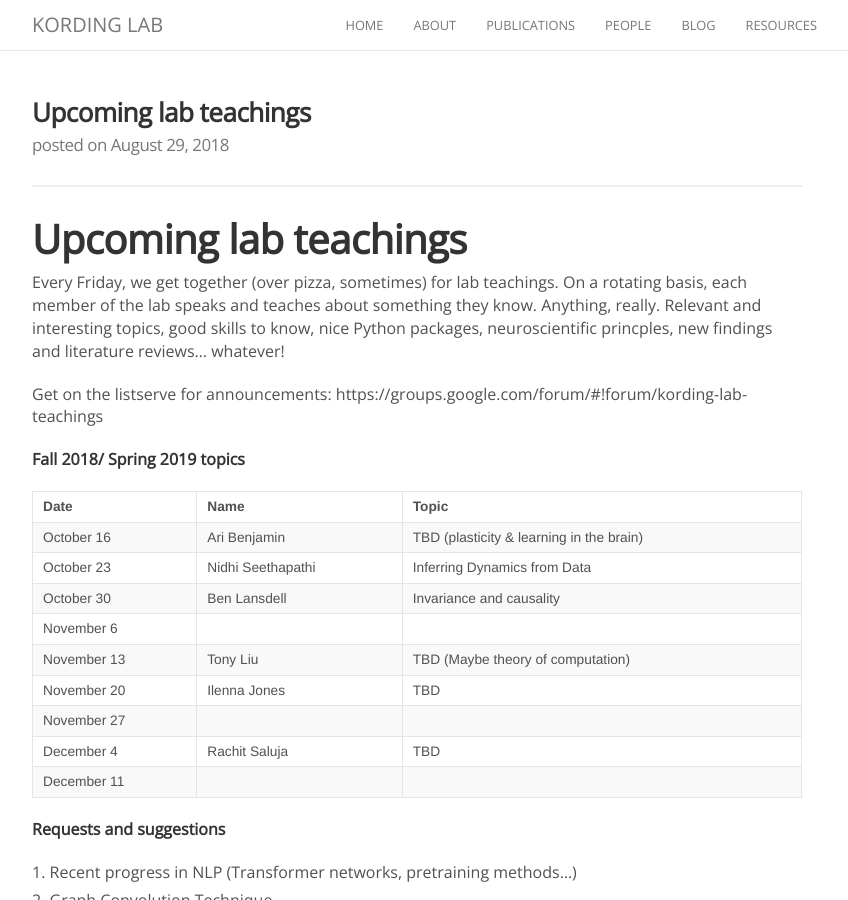
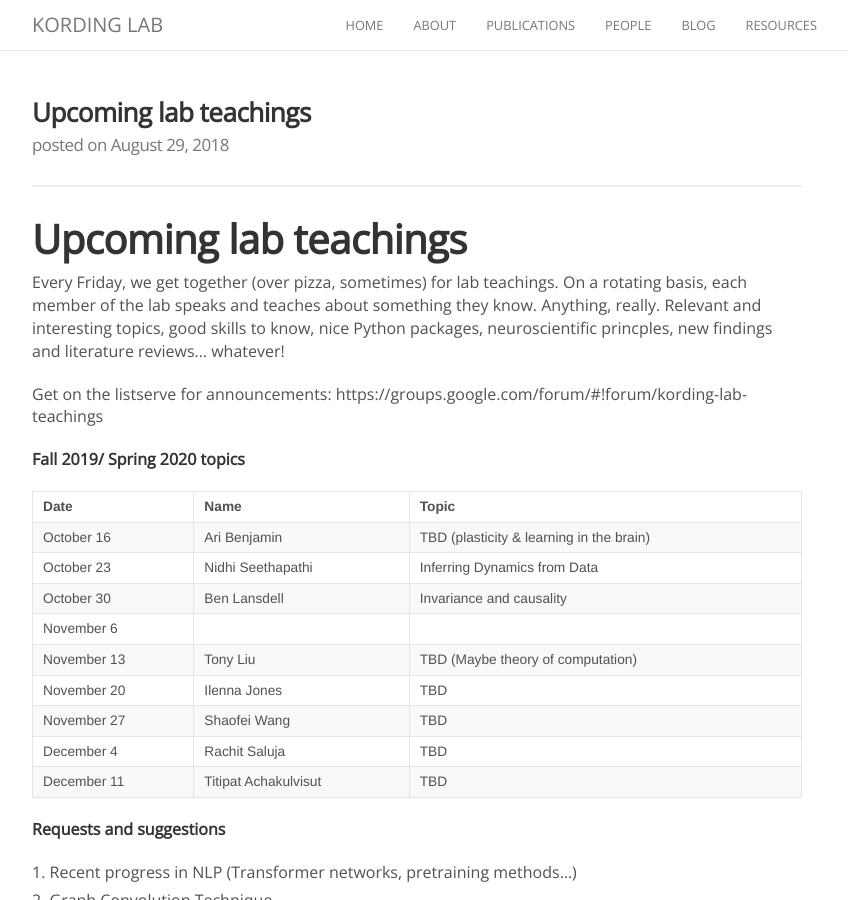
Before and after one commit to KordingLab/KordingLab.github.io, a Jekyll site: the page built from _posts/2018-08-29-upcoming-lab-teaching.md, in a window 1280 px wide and 900 px high. Shown: the whole window, without its empty margins (223-1071 px from the left). Built offline with Jekyll 4.4.1, drawn with Linux system fonts in a browser that asks for light colours; nearby versions of some CDN libraries; comment, search, counter and statistics services are not loaded.

Commit message:
Update lab teaching, correct year

```diff
--- a/_posts/2018-08-29-upcoming-lab-teaching.md
+++ b/_posts/2018-08-29-upcoming-lab-teaching.md
@@ -13,7 +13,7 @@ neuroscientific princples, new findings and literature reviews... whatever!
 
 Get on the listserve for announcements: https://groups.google.com/forum/#!forum/kording-lab-teachings
 
-**Fall 2018/ Spring 2019 topics**
+**Fall 2019/ Spring 2020 topics**
 
 | Date | Name | Topic |
 |------|------|-------|
@@ -23,9 +23,9 @@ Get on the listserve for announcements: https://groups.google.com/forum/#!forum/
 |November 6|||
 |November 13|Tony Liu| TBD (Maybe theory of computation)|
 |November 20|Ilenna Jones|TBD|
-|November 27|||
+|November 27|Shaofei Wang|TBD|
 |December 4|Rachit Saluja|TBD|
-|December 11|||
+|December 11|Titipat Achakulvisut|TBD|
 
 
 **Requests and suggestions**
```
